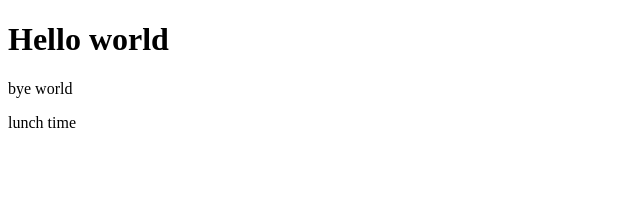
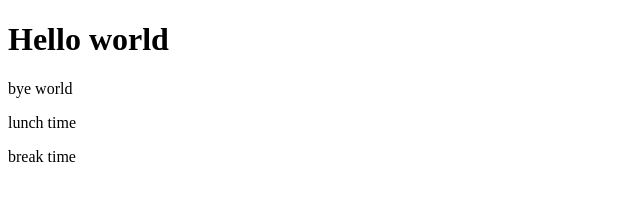
Before and after one commit to Danti8686/Danti-groups, a plain HTML site: page index.html in a window 1280 px wide. Shown: the full height of the page, 0-640 px from the left. Drawn offline with Linux system fonts and the light colour scheme.

Commit message:
haroons change

```diff
--- a/index.html
+++ b/index.html
@@ -1,15 +1,19 @@
 <!DOCTYPE html>
 <html lang="en">
+
 <head>
     <meta charset="UTF-8">
     <meta http-equiv="X-UA-Compatible" content="IE=edge">
     <meta name="viewport" content="width=device-width, initial-scale=1.0">
     <title>Document</title>
 </head>
+
 <body>
     <h1>Hello world</h1>
     <p>bye world</p>
-<p>lunch time</p>
+    <p>lunch time</p>
+    <p>break time</p>
 
 </body>
+
 </html>
```
